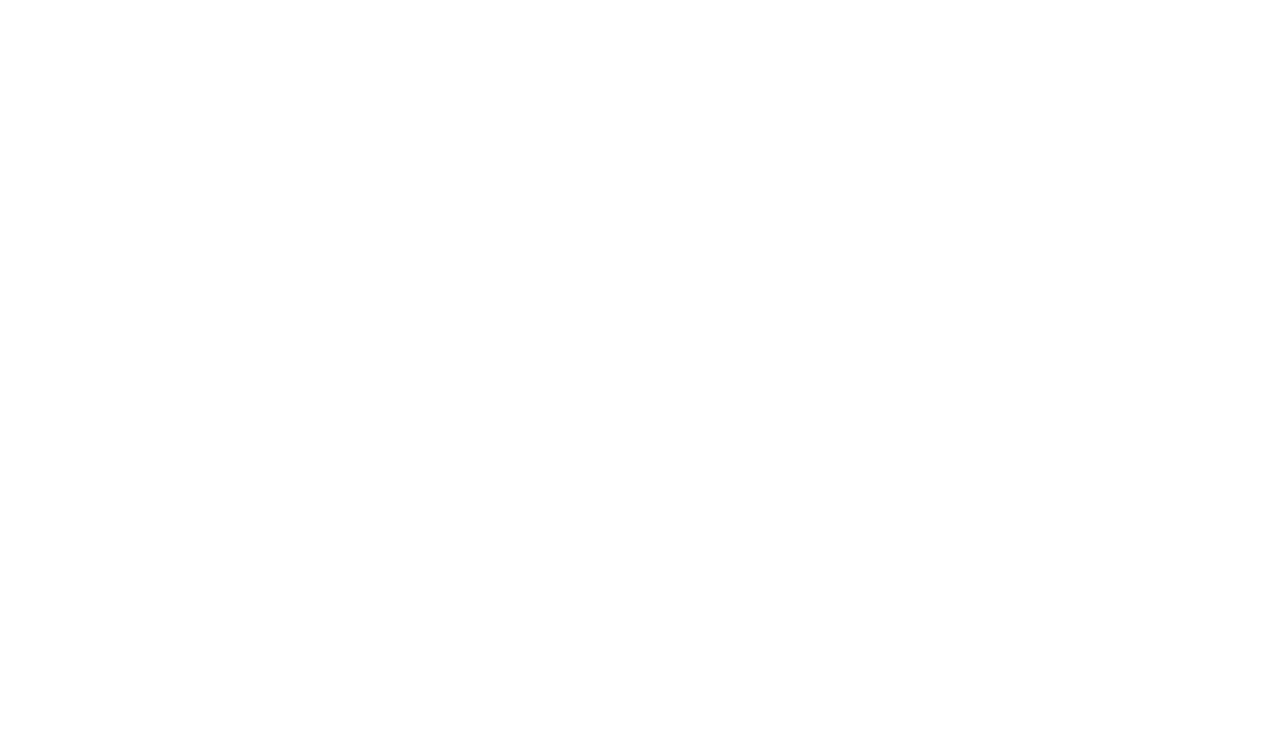
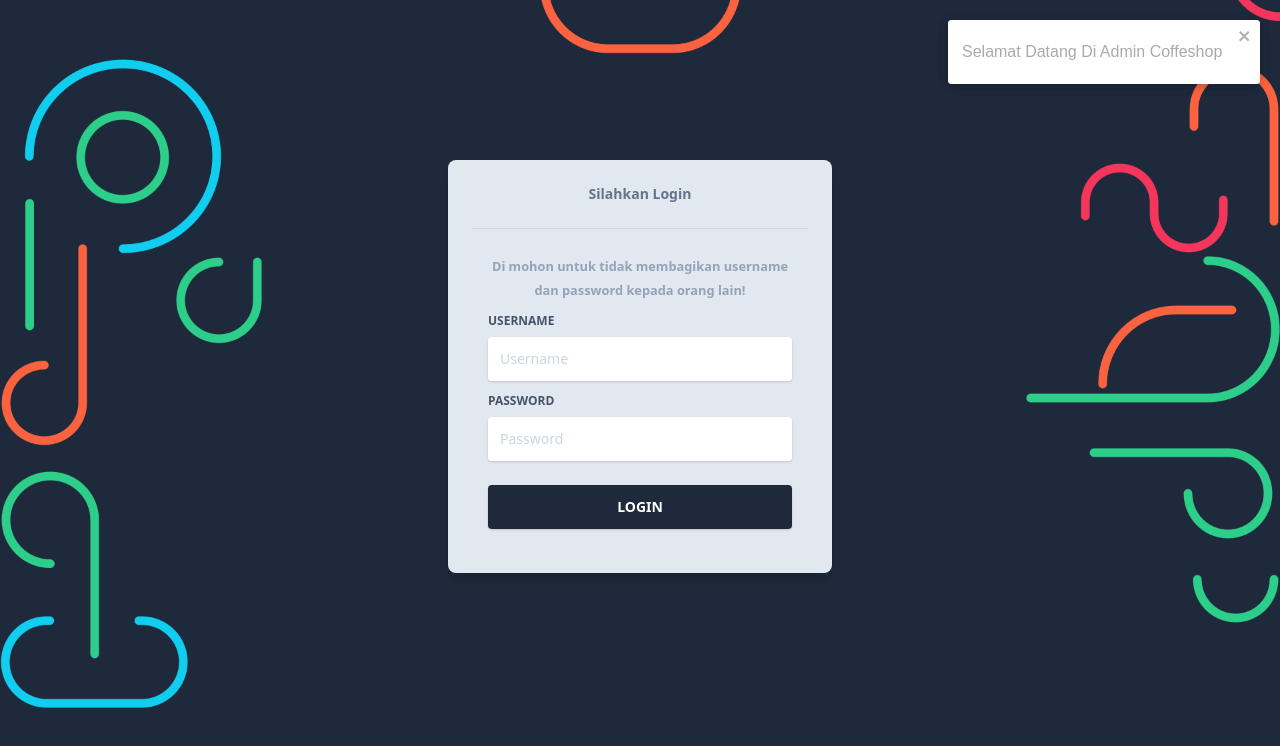
Before and after one commit to imamabdulazis/AdminCoffeShopNextJS, a Next.js app: page /admin/login in a window 1280 px wide. Before the commit this address had no page. Shown: the top 746 px of the page. Built offline with nearby package versions, Linux system fonts and the light colour scheme.

Commit message:
fix toast

```diff
--- a/pages/_app.js
+++ b/pages/_app.js
@@ -6,7 +6,8 @@
 import ReactDOM from "react-dom";
 import Head from "next/head";
 import Router from "next/router";
-import { ToastContainer, toast } from 'react-toastify';
+import { ToastContainer } from 'react-toastify';
+import 'react-toastify/dist/ReactToastify.min.css';
 
 import PageChange from "./components/modules/PageChanges/PageChange.js";
 
@@ -75,7 +76,7 @@
               content="width=device-width, initial-scale=1, shrink-to-fit=no"
             />
             <title>Coffe Shop</title>
-            <script src="https://maps.googleapis.com/maps/api/js?key=YOUR_KEY_HERE"></script>
+            {/* <script src="https://maps.googleapis.com/maps/api/js?key=YOUR_KEY_HERE"></script> */}
           </Head>
           <Layout>
             <Component {...pageProps} />
@@ -91,7 +92,6 @@
             draggable
             pauseOnHover
           />
-          {/* Same as */}
         </React.Fragment>
         <ToastContainer />
       </>
--- a/pages/admin/auth/index.js
+++ b/pages/admin/login.js
@@ -1,27 +1,71 @@
-import React, { useEffect } from "react";
+import React, { useEffect, useState } from "react";
 import Link from "next/link";
 
 // layout for page
 
 
-import Auth from "../../components/layouts/Auth.js";
+import Auth from "../components/layouts/Auth.js";
 import { toast } from "react-toastify";
-import options from "../../utils/toas_options.js";
+import options from "../utils/toas_options.js";
+import { useRouter } from "next/router";
 
 export default function Login() {
 
+    const [emailState, setUsernameState] = useState("")
+    const [passwordState, setPasswordState] = useState("")
+
+    const router = useRouter();
+
     useEffect(() => {
-
+        toast('Selamat Datang Di Admin Coffeshop')
     }, []);
 
 
-    const onLogin = () => {
-        toast.success('hoohoho', options)
-        console.log("IMAM")
+
+    const requestLogin = () => {
+        const body = {
+            "username": emailState.toString(),
+            "password": passwordState.toString()
+        }
+
+        fetch('/api/v1/login',
+            {
+                method: "POST",
+                headers: {
+                    'Content-Type': 'application/json',
+                },
+                body: JSON.stringify(body)
+            }
+        ).then(res => res.json()).then((res) => {
+            console.log(res);
+            if (res.status == 200) {
+                router.replace('/admin/dashboard')
+                toast.success('Berhasil login')
+            } else if (res.status == 422) {
+                res.message.map(e => {
+                    toast.warning(e)
+                    // console.log(e)
+                })
+            } else {
+                toast.error(res.message)
+                // console.log(res.message);
+            }
+        }).catch(err => {
+            console.log(err);
+        })
     }
 
 
+    const onLogin = () => {
+        requestLogin();
+    }
+
+
+    console.log(emailState)
+    console.log(passwordState)
+
     return (
+
         <>
             <div className="container mx-auto px-4 h-full">
                 <div className="flex content-center items-center justify-center h-full">
@@ -38,7 +82,7 @@
                             </div>
                             <div className="flex-auto px-4 lg:px-10 py-10 pt-0">
                                 <div className="text-blueGray-400 text-center mb-3 font-bold">
-                                    <small>Login hanya bisa menggunakan email</small>
+                                    <small>Di mohon untuk tidak membagikan username dan password kepada orang lain!</small>
                                 </div>
                                 <form>
                                     <div className="relative w-full mb-3">
@@ -46,12 +90,13 @@
                                             className="block uppercase text-blueGray-600 text-xs font-bold mb-2"
                                             htmlFor="grid-password"
                                         >
-                                            Email
+                                            Username
                                         </label>
                                         <input
-                                            type="email"
+                                            onChange={(e) => setUsernameState(e.target.value)}
+                                            type="username"
                                             className="border-0 px-3 py-3 placeholder-blueGray-300 text-blueGray-600 bg-white rounded text-sm shadow focus:outline-none focus:ring w-full ease-linear transition-all duration-150"
-                                            placeholder="Email"
+                                            placeholder="Username"
                                         />
                                     </div>
 
@@ -63,6 +108,7 @@
                                             Password
                                         </label>
                                         <input
+                                            onChange={(e) => setPasswordState(e.target.value)}
                                             type="password"
                                             className="border-0 px-3 py-3 placeholder-blueGray-300 text-blueGray-600 bg-white rounded text-sm shadow focus:outline-none focus:ring w-full ease-linear transition-all duration-150"
                                             placeholder="Password"
--- a/pages/api/v1/login/index.js
+++ b/pages/api/v1/login/index.js
@@ -18,6 +18,7 @@
     const prisma = new PrismaClient()
     switch (req.method) {
         case "POST":
+            console.log(req.body.username)
             await validateBody(req, res)
             const errors = validationResult(req)
             if (!errors.isEmpty()) {
--- a/pages/index.js
+++ b/pages/index.js
@@ -7,12 +7,12 @@
   const router = useRouter()
 
   useEffect(() => {
-    router.replace('/admin/auth')
+    router.replace('/admin/login')
   }, []);
 
 
   return (
-    <div className={styles.container}>
+    <div>
 
     </div>
   )
--- a/pages/utils/toas_options.js
+++ b/pages/utils/toas_options.js
@@ -6,7 +6,7 @@
     autoClose: 6000,
     type: toast.TYPE.INFO,
     hideProgressBar: false,
-    position: toast.POSITION.TOP_LEFT,
+    position: toast.POSITION.TOP_RIGHT,
     pauseOnHover: true,
     progress: 0.2
     // and so on ...
```
Also changed, not shown: public/img/register_bg_2.png (added).
